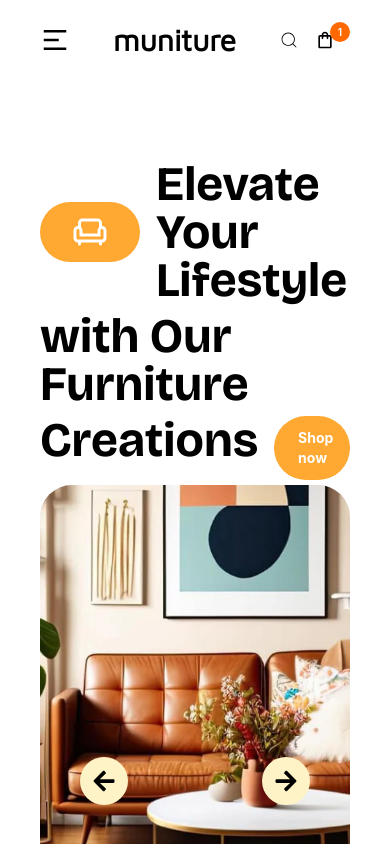
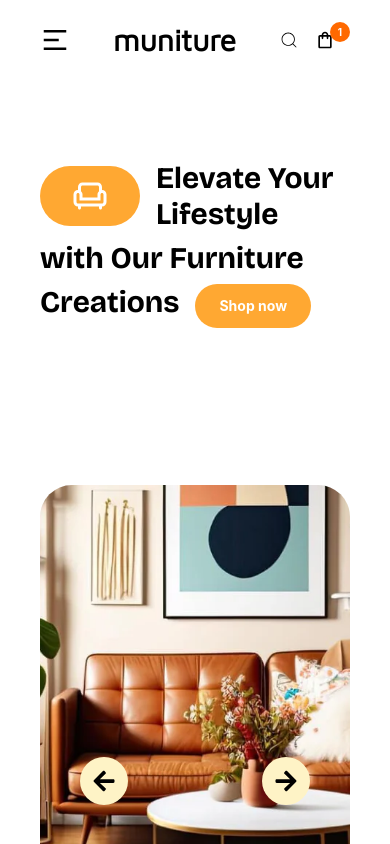
Before and after one commit to Bonane7/react-project-klab, a React (Vite) app: page / in a window 390 px wide. Shown: the top 844 px of the page. Built offline with nearby package versions, Linux system fonts and the light colour scheme; a web font is replaced by a local one.

Commit message:
timing added

```diff
--- a/src/pages/home.jsx
+++ b/src/pages/home.jsx
@@ -135,20 +135,20 @@
             </div>
             <div className="flex">
               <div className="ml-4">
-                <p className="text-5xl font-Bricolage font-bold">
+                <p className="text-3xl sm:text-4xl md:text-5xl lg:text-5xl font-Bricolage font-bold">
                   Elevate Your Lifestyle
                 </p>
               </div>
             </div>
           </div>
           <div className="mt-2">
-            <p className="text-5xl font-Bricolage font-bold">
+            <p className=" font-Bricolage font-bold text-3xl sm:text-4xl md:text-5xl lg:text-5xl">
               with Our Furniture
               <br />
             </p>
           </div>
           <div className="mt-2 flex">
-            <p className="text-5xl font-Bricolage font-bold"> Creations </p>
+            <p className="text-3xl sm:text-4xl md:text-5xl lg:text-5xl font-Bricolage font-bold"> Creations </p>
             <button className="relative overflow-hidden group rounded-4xl text-sm bg-[#FFA832] ml-4 font-bold text-white px-6 py-3">
               <span className="absolute w-full h-full inset-0 flex items-center justify-center bg-gray-900 -translate-x-full group-hover:translate-x-0 transition-transform duration-500 text-white "></span>
               <span className="relative z-10">Shop now</span>
```
